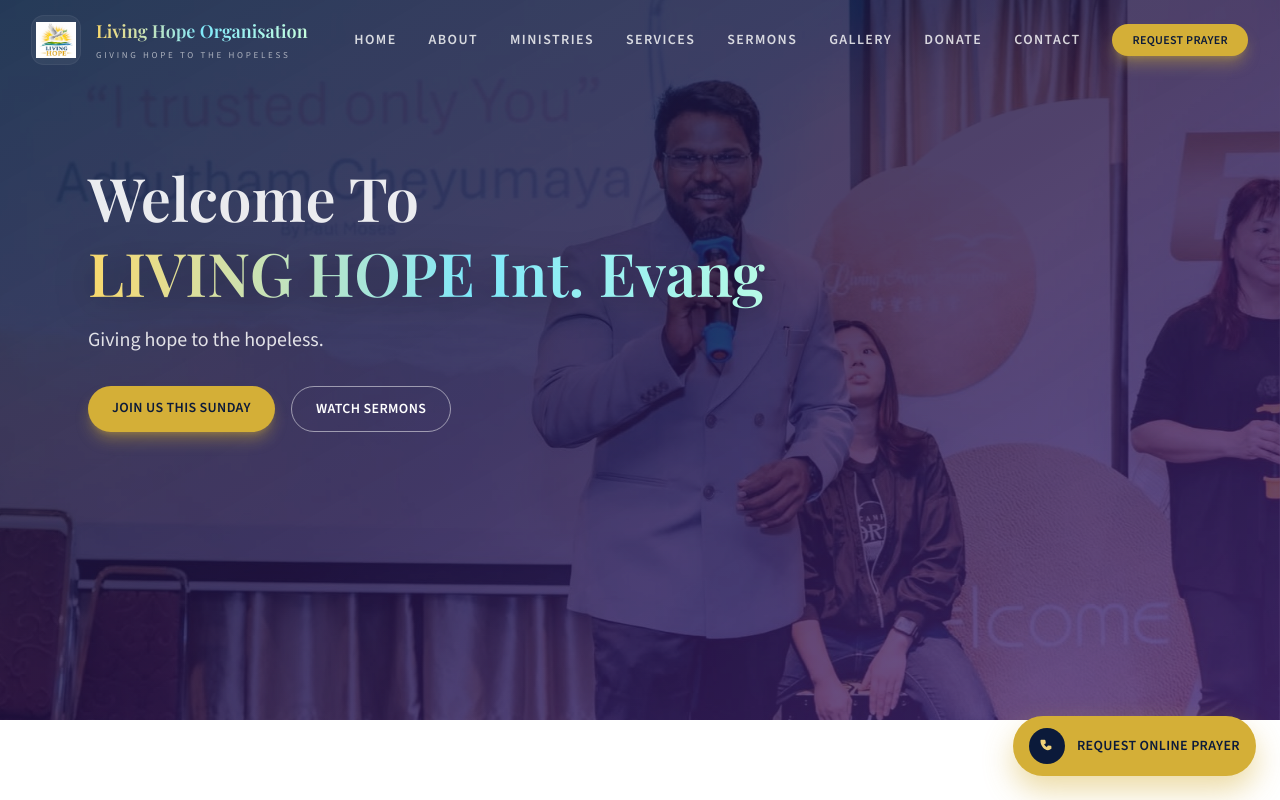
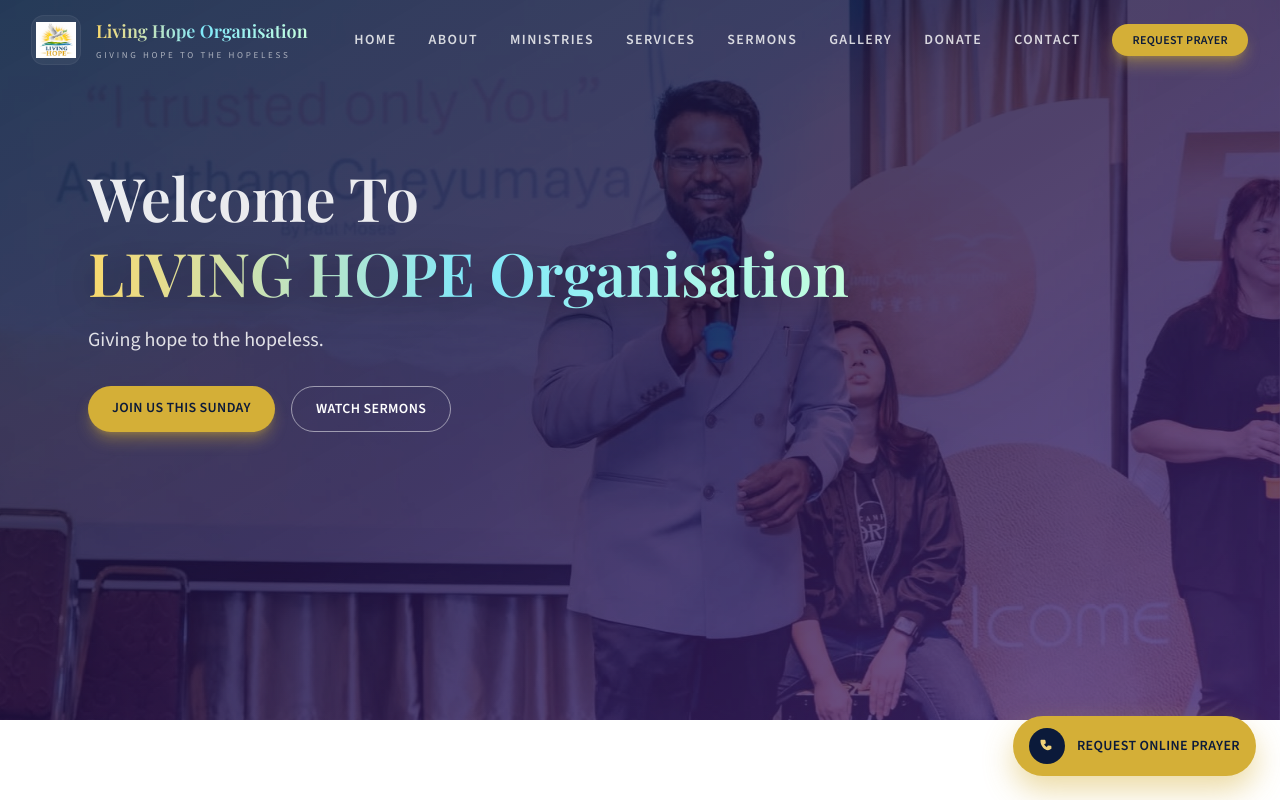
Before and after one commit to pulapakajayadeep98/Livinghopeim, a Next.js app: page / in a window 1280 px wide. Shown: the top 800 px of the page. Built offline with nearby package versions, Linux system fonts and the light colour scheme; a web font is replaced by a local one.

Commit message:
Update organization name from 'Int. Evangelism' to 'Organisation'

```diff
--- a/app/page.tsx
+++ b/app/page.tsx
@@ -198,7 +198,7 @@
 
             <div>
               <p className="font-serif text-lg font-semibold bg-gradient-to-r from-[#f8d86b] via-[#7ee8fa] to-[#c6ffdd] bg-clip-text text-transparent">
-                Living Hope Int. Evangelism
+                Living Hope Organisations
               </p>
               <p className="mt-1 text-xs uppercase tracking-[0.3em] text-white/60">
                 Giving hope to the hopeless
@@ -247,7 +247,7 @@
           <h1 className="font-serif text-4xl font-semibold leading-tight sm:text-5xl lg:text-6xl">
             <span className="block text-white/90">Welcome To</span>
             <span className="block bg-gradient-to-r from-[#f8d86b] via-[#7ee8fa] to-[#c6ffdd] bg-clip-text text-transparent drop-shadow-[0_6px_18px_rgba(0,0,0,0.4)]">
-              LIVING HOPE Int. Evang
+              LIVING HOPE Organisation
             </span>
           </h1>
           <p className="mt-4 text-lg text-white/85 sm:text-xl">
```
